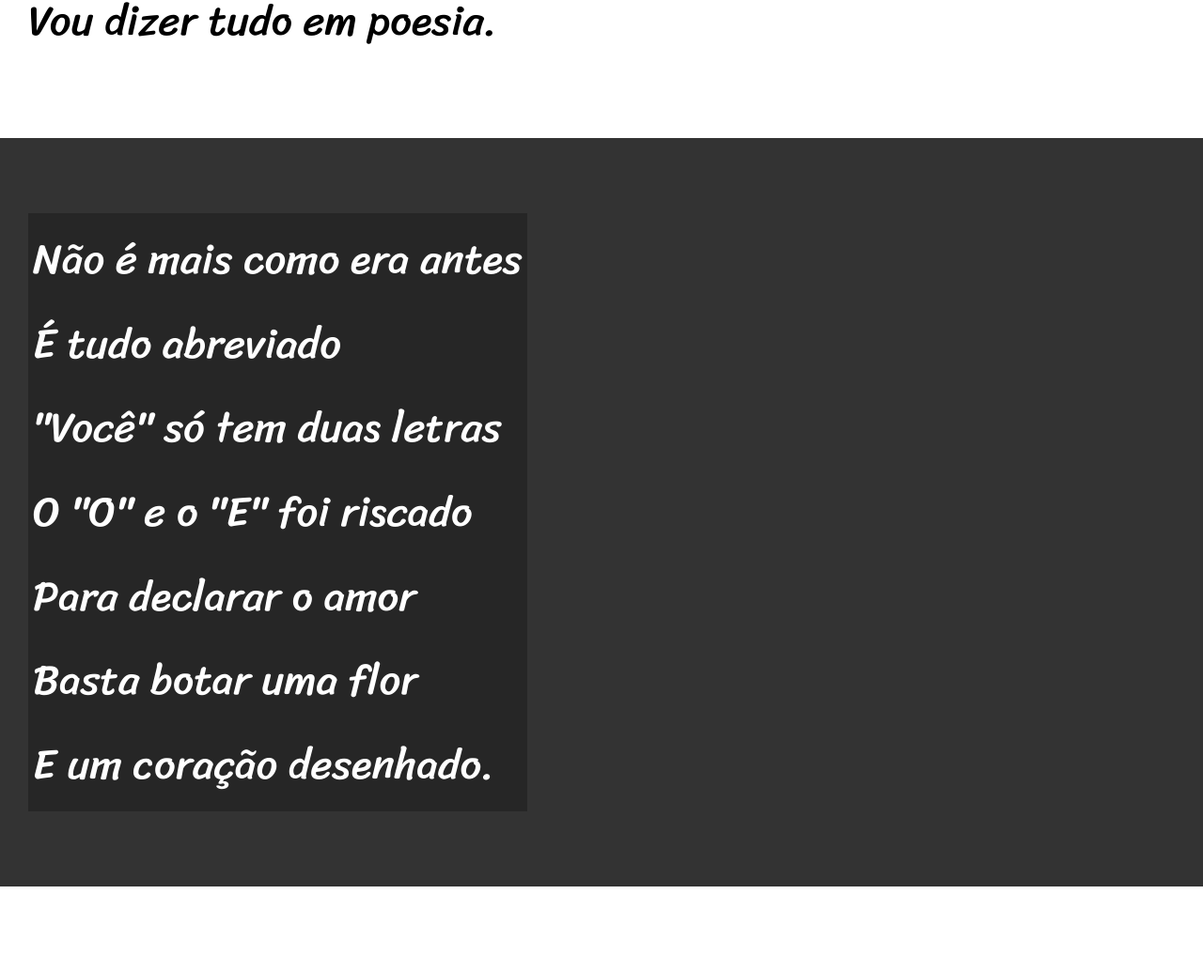
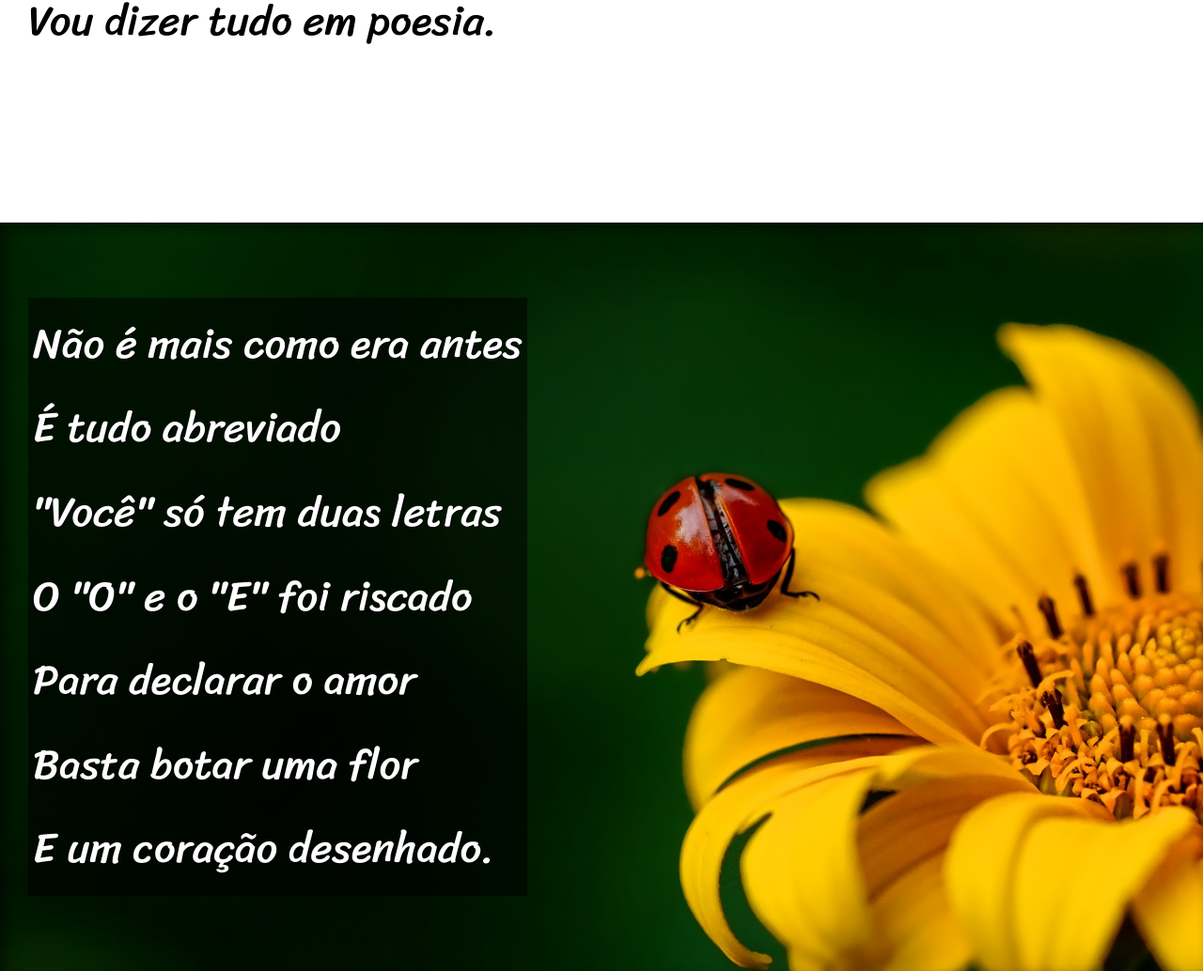
Before and after one commit to vitorhugohu6666/html-css, a plain HTML site: page desafios/desafio012/index.html in a window 1280 px wide. Shown: the part 900-1934 px from the top of the page at 94% size. Drawn offline with Linux system fonts and the light colour scheme.

Commit message:
ultima atualizacao

```diff
--- a/desafios/desafio012/estilo/style.css
+++ b/desafios/desafio012/estilo/style.css
@@ -58,6 +58,10 @@ section {
     font-size: 3.5vw;
 }
 
+section > p {
+    padding-bottom: 2em;
+}
+
 section.normal {
     background-color: white;
     color: black;
@@ -66,13 +70,25 @@ section.normal {
 section.imagem {
     background-color: rgb(51, 51, 51);
     color: white;
-
+    box-shadow: inset 6px 6px 13px 0px rgba(0, 0, 0, 0.473);
+    background-size: cover;
+    background-attachment: fixed;
 }
 
 section.imagem > p {
     display: inline-block;
     padding: 5px;
-    background-color: rgba(0, 0, 0, 0.253);
+    background-color: rgba(0, 0, 0, 0.541);
+    text-shadow: 1px 1px 0px black;
+}
+
+section#img01 {
+    background-image: url('../imagens/background001.jpg');
+    background-position: right center;
+}
+
+section#img02 {
+    background-image: url('../imagens/background002.jpg');
 }
 
 footer {
--- a/desafios/desafio012/index.html
+++ b/desafios/desafio012/index.html
@@ -27,7 +27,7 @@
         </p>
     </section>
 
-    <section class="imagem">
+    <section class="imagem" id="img01">
         <p>
             Não é mais como era antes <br>
             É tudo abreviado <br>
@@ -61,7 +61,7 @@
         </p>
     </section>
 
-    <section class="imagem">
+    <section class="imagem" id="img02">
         <p>
             Tenho saudade das cartas <br>
             Escritas com a própria mão <br>
```
